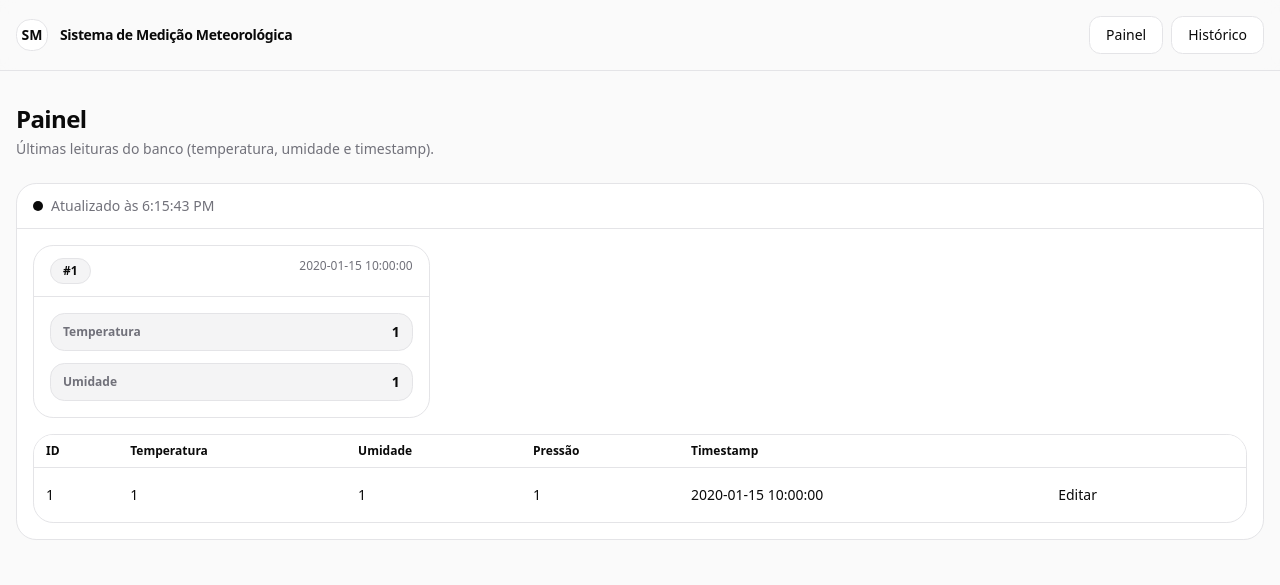
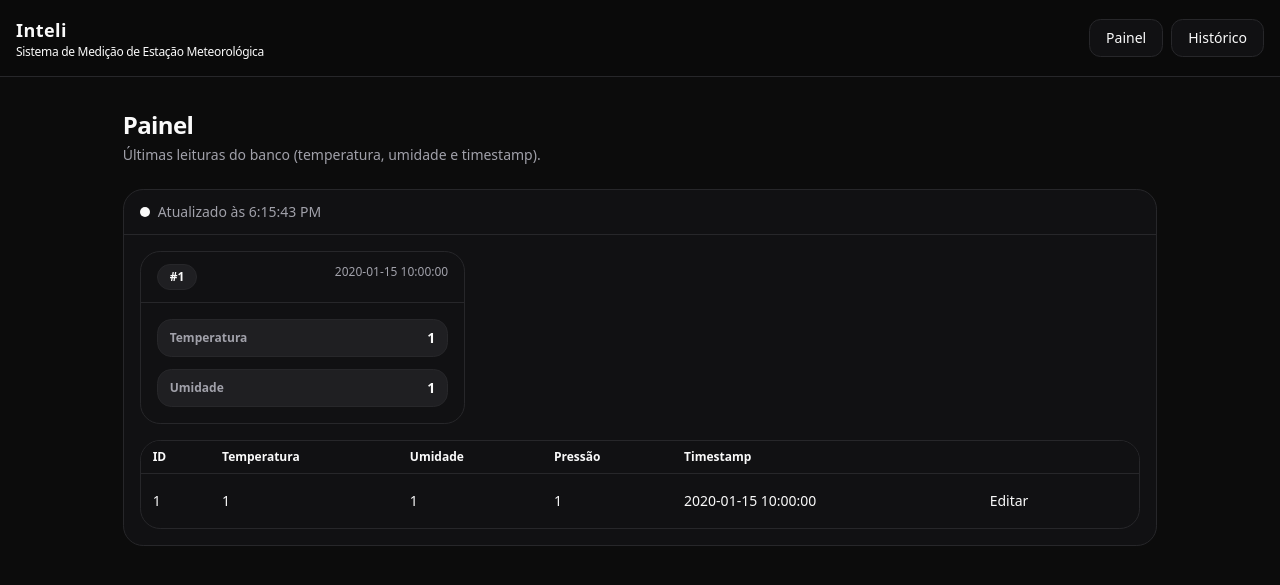
Before and after one commit to antoniodicillo/sistema-medicao-meteorologica, a Flask app: page / in a window 1280 px wide. Shown: the top 585 px of the page. Run offline with Flask 3, Linux system fonts and the light colour scheme; tables that the repository leaves empty hold one stand-in row (values such as "Sample post").

Commit message:
feat: reestilizacao visual

```diff
--- a/src/app/static/css/app.css
+++ b/src/app/static/css/app.css
@@ -13,14 +13,16 @@
     --text-xs--line-height: calc(1 / 0.75);
     --text-sm: 0.875rem;
     --text-sm--line-height: calc(1.25 / 0.875);
+    --text-lg: 1.125rem;
+    --text-lg--line-height: calc(1.75 / 1.125);
     --text-2xl: 1.5rem;
     --text-2xl--line-height: calc(2 / 1.5);
     --font-weight-medium: 500;
     --font-weight-semibold: 600;
     --font-weight-bold: 700;
     --font-weight-extrabold: 800;
-    --font-weight-black: 900;
     --tracking-tight: -0.025em;
+    --tracking-wide: 0.025em;
     --animate-pulse: pulse 2s cubic-bezier(0.4, 0, 0.6, 1) infinite;
     --default-transition-duration: 150ms;
     --default-transition-timing-function: cubic-bezier(0.4, 0, 0.2, 1);
@@ -213,26 +215,17 @@
   .grid {
     display: grid;
   }
-  .inline-flex {
-    display: inline-flex;
-  }
   .table {
     display: table;
   }
-  .h-4 {
-    height: calc(var(--spacing) * 4);
-  }
-  .h-8 {
-    height: calc(var(--spacing) * 8);
-  }
-  .w-4 {
-    width: calc(var(--spacing) * 4);
-  }
-  .w-8 {
-    width: calc(var(--spacing) * 8);
+  .w-5\/6 {
+    width: calc(5 / 6 * 100%);
   }
   .grid-cols-1 {
     grid-template-columns: repeat(1, minmax(0, 1fr));
+  }
+  .flex-col {
+    flex-direction: column;
   }
   .items-center {
     align-items: center;
@@ -242,9 +235,6 @@
   }
   .justify-between {
     justify-content: space-between;
-  }
-  .justify-center {
-    justify-content: center;
   }
   .justify-end {
     justify-content: flex-end;
@@ -290,9 +280,6 @@
       background-color: color-mix(in oklab, var(--background) 70%, transparent);
     }
   }
-  .bg-card {
-    background-color: var(--card);
-  }
   .bg-secondary {
     background-color: var(--secondary);
   }
@@ -312,6 +299,10 @@
     font-size: var(--text-2xl);
     line-height: var(--tw-leading, var(--text-2xl--line-height));
   }
+  .text-lg {
+    font-size: var(--text-lg);
+    line-height: var(--tw-leading, var(--text-lg--line-height));
+  }
   .text-sm {
     font-size: var(--text-sm);
     line-height: var(--tw-leading, var(--text-sm--line-height));
@@ -319,10 +310,6 @@
   .text-xs {
     font-size: var(--text-xs);
     line-height: var(--tw-leading, var(--text-xs--line-height));
-  }
-  .font-black {
-    --tw-font-weight: var(--font-weight-black);
-    font-weight: var(--font-weight-black);
   }
   .font-bold {
     --tw-font-weight: var(--font-weight-bold);
@@ -343,6 +330,10 @@
   .tracking-tight {
     --tw-tracking: var(--tracking-tight);
     letter-spacing: var(--tracking-tight);
+  }
+  .tracking-wide {
+    --tw-tracking: var(--tracking-wide);
+    letter-spacing: var(--tracking-wide);
   }
   .text-muted-foreground {
     color: var(--muted-foreground);
@@ -496,6 +487,7 @@
   --sidebar-ring: #0a0a0a;
 }
 .dark {
+  color-scheme: dark;
   --background: #0a0a0a;
   --foreground: #fafafa;
   --card: #111113;
--- a/src/app/static/css/style.css
+++ b/src/app/static/css/style.css
@@ -84,6 +84,7 @@
 }
 
 .dark {
+  color-scheme: dark;
   --background: #0a0a0a;
   --foreground: #fafafa;
   --card: #111113;
--- a/src/app/templates/base.html
+++ b/src/app/templates/base.html
@@ -1,5 +1,5 @@
 <!doctype html>
-<html lang="pt-br">
+<html lang="pt-br" class="dark">
   <head>
     <meta charset="UTF-8" />
     <meta name="viewport" content="width=device-width, initial-scale=1.0" />
@@ -9,20 +9,19 @@
     />
     <script src="{{ url_for('static', filename='js/main.js') }}" defer></script>
     <title>
-      {% block title %}Sistema de Medição Meteorológica{% endblock %}
+      {% block title %} Sistema de Medição Meteorológica{% endblock %}
     </title>
   </head>
-  <body>
-    <header class="border-b bg-background/70 backdrop-blur">
+  <body class="bg-background/70">
+    <header class="border-b bg-background backdrop-blur">
       <div class="container py-4 flex items-center justify-between gap-4">
-        <a class="flex items-center gap-3 no-underline" href="/">
-          <span
-            class="inline-flex h-8 w-8 items-center justify-center rounded-lg border bg-card text-sm font-black"
-            >SM</span
-          >
-          <span class="text-sm font-semibold tracking-tight"
-            >Sistema de Medição Meteorológica</span
-          >
+        <a class="flex flex-col no-underline" href="/">
+          <span class="text-lg font-bold tracking-wide">
+            Inteli
+          </span>
+          <span class="text-xs tracking-tight">
+            Sistema de Medição de Estação Meteorológica
+          </span>
         </a>
 
         <nav class="flex items-center gap-2">
@@ -32,7 +31,7 @@
       </div>
     </header>
 
-    <main class="container py-8" {% block main_attrs %}{% endblock %}>
+    <main class="container py-8 margin-auto w-5/6" {% block main_attrs %}{% endblock %}>
       {% block content %}{% endblock %}
     </main>
   </body>
```
